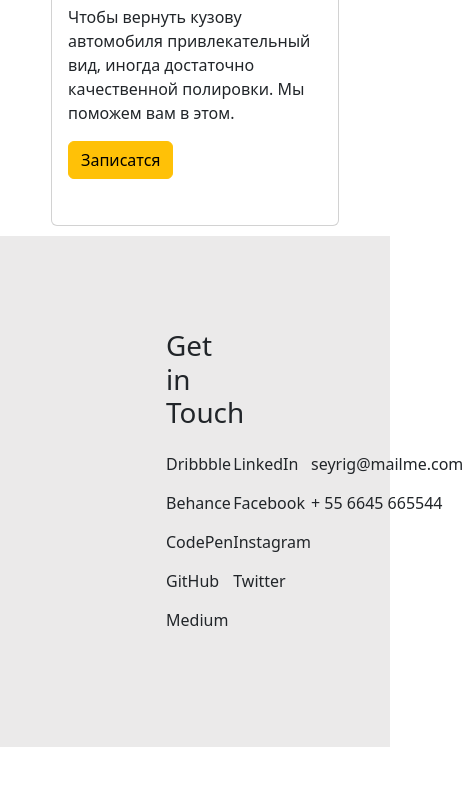
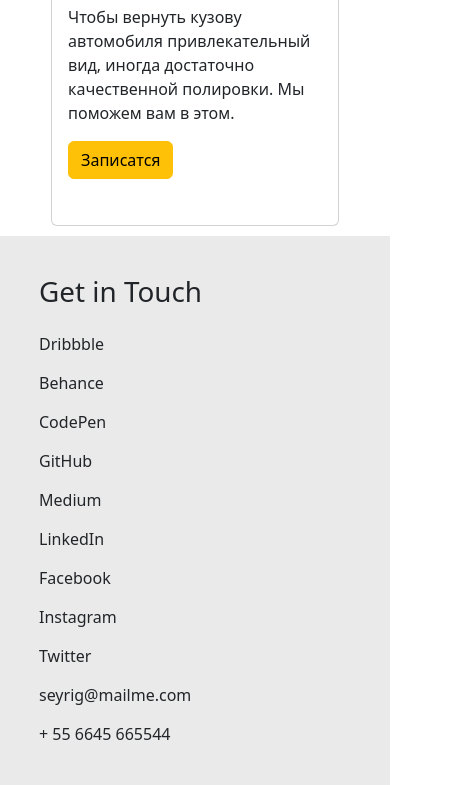
Before and after one commit to Kreot/Detailing-Bootstrap, a plain HTML site: page index.html in a window 390 px wide. Shown: the part 1993-2778 px from the top of the page, 463 px wide, since content can reach past the window. Before the commit the page ends 2740 px from the top, so only its background shows below. Drawn offline with nearby package versions, Linux system fonts and the light colour scheme.

Commit message:
First commit

```diff
--- a/style.css
+++ b/style.css
@@ -85,4 +85,10 @@ a:hover {
   .carousel {
     width: 100% !important;
   }
+  .footer-menu {
+    flex-direction: column;
+  }
+  .footer {
+    padding: 10%;
+  }
 }
```
